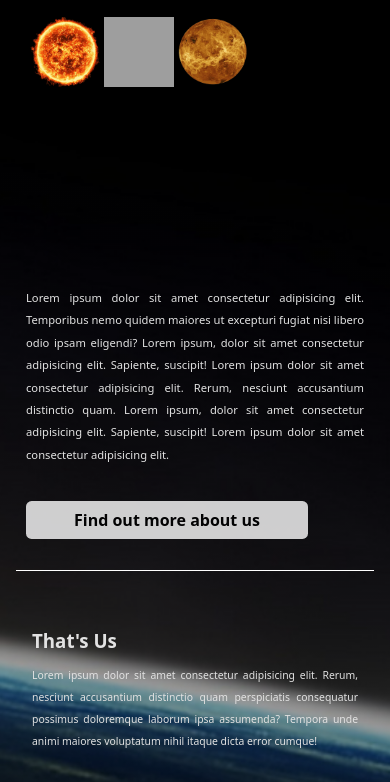
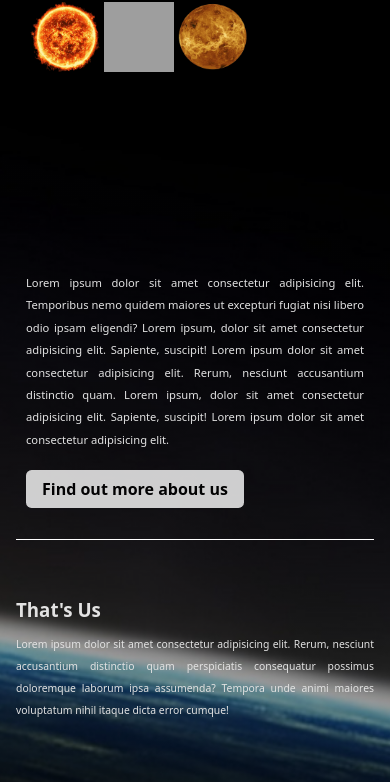
Before and after one commit to mehrnaz98/space-project, a website: page index.html in a window 390 px wide. Shown: the part 81-863 px from the top of the page. Drawn offline with Linux system fonts and the light colour scheme; grey boxes are pictures that could not be loaded.

Commit message:
made navigation bar and left section responsive in tablet device

```diff
--- a/sass/_component.scss
+++ b/sass/_component.scss
@@ -8,6 +8,7 @@
   &__navlink {
     display: flex;
     list-style: none;
+
     :not(:last-child) {
       margin-right: 2rem;
     }
@@ -55,6 +56,66 @@
       width: 50px;
       border-radius: 100%;
       object-fit: cover;
+    }
+  }
+  @include respond-to(tablet) {
+    &__title {
+      display: none;
+    }
+
+    &__navlink {
+      :not(:last-child) {
+        margin-right: 1.5rem;
+      }
+      li a {
+        i {
+          font-size: 1.4rem;
+        }
+      }
+    }
+
+    &__profile {
+      :not(:last-child) {
+        margin-right: 1.5rem;
+      }
+      &--notif {
+        font-size: 2rem;
+        span {
+          height: 20px;
+          width: 20px;
+          top: -1.6rem;
+          right: -1.5rem;
+          font-size: 1.4rem;
+          line-height: 2rem;
+        }
+      }
+      &--img {
+        height: 50px;
+        width: 50px;
+        border-radius: 100%;
+        object-fit: cover;
+      }
+    }
+  }
+
+  @include respond-to(phone) {
+    font-size: 1.6rem !important;
+
+    &__profile {
+      &--img {
+        height: 35px;
+        width: 35px;
+      }
+    }
+  }
+
+  @include respond-to(small-phone) {
+    &__navlink {
+      li a {
+        i {
+          display: none;
+        }
+      }
     }
   }
 }
@@ -120,6 +181,13 @@
         padding-bottom: 2rem;
       }
     }
+
+    &__btn {
+      margin-top: 2rem;
+      a {
+        padding: 1rem 2rem;
+      }
+    }
   }
 }
 
@@ -169,6 +237,18 @@
         left: 27rem;
         bottom: 0rem;
       }
+    }
+  }
+  @include respond-to(tablet-land) {
+    &__publishers {
+      display: block;
+    }
+  }
+
+  @include respond-to(tablet) {
+    &__publishers {
+      display: flex;
+      padding: 2rem 0;
     }
   }
 }
@@ -222,7 +302,7 @@
   }
 
   @include respond-to(tablet) {
-    padding: 2rem 2rem;
+    padding: 2rem 0rem;
 
     &__title {
       font-size: 2rem;
```
Also changed, not shown: starter/css/style.css.
